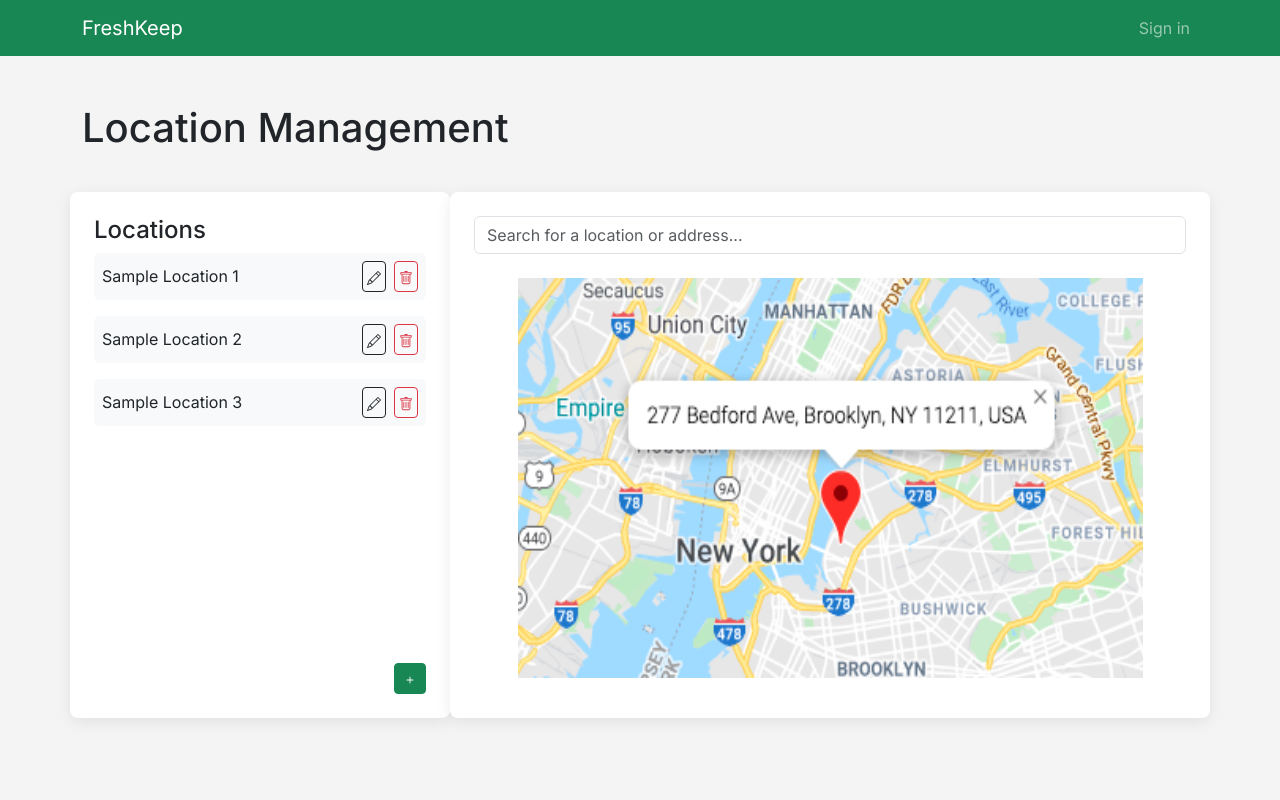
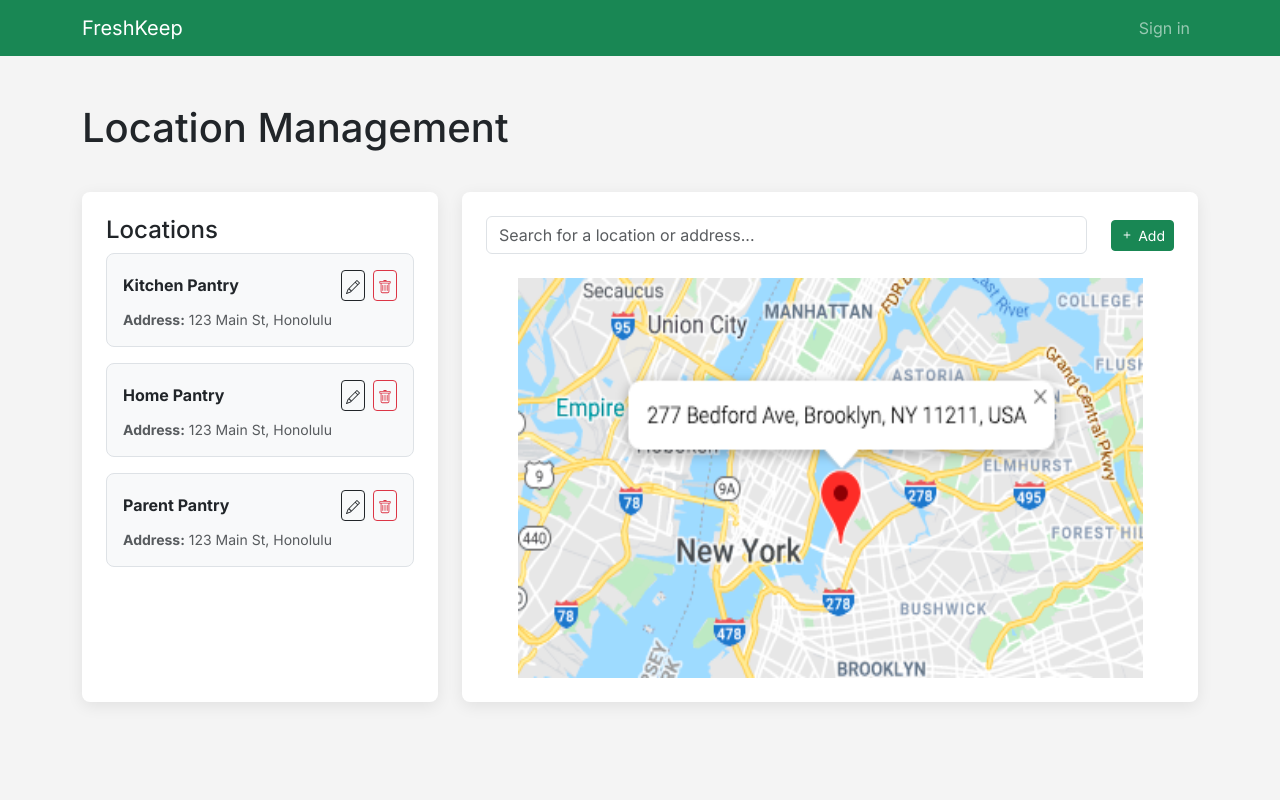
Before and after one commit to freshkeepuh/freshkeep, a Next.js app: page /locations in a window 1280 px wide. Shown: the top 800 px of the page. Built offline with nearby package versions, Linux system fonts and the light colour scheme; no server answers.

Commit message:
Created LocationCard component

```diff
--- a/src/app/locations/page.tsx
+++ b/src/app/locations/page.tsx
@@ -1,114 +1,133 @@
+'use client';
+
 import { Button, Col, Container, Form, Row } from 'react-bootstrap';
-import { Plus, Pencil, Trash } from 'react-bootstrap-icons';
+import { Plus } from 'react-bootstrap-icons';
 import Image from 'next/image';
+import LocationCard from '../../components/LocationCard';
 
 const sampleLocations = [
-  'Sample Location 1',
-  'Sample Location 2',
-  'Sample Location 3',
+  {
+    id: '1',
+    name: 'Kitchen Pantry',
+    address: '123 Main St, Honolulu'
+  },
+  {
+    id: '2',
+    name: 'Home Pantry',
+    address: '123 Main St, Honolulu'
+  },
+  {
+    id: '3',
+    name: 'Parent Pantry',
+    address: '123 Main St, Honolulu'
+  },
 ];
 
-const LocationsPage = () => (
+const LocationsPage = () => {
+  // Placeholder functions for handling actions
+  const handleEditLocation = (id: string) => {
+    // TODO: edit
+  };
+
+  const handleDeleteLocation = (id: string) => {
+    // TODO: delete
+  };
+
+  const handleAddLocation = () => {
+    // TODO: add
+  };
+
+  return (
     <main style={{ background: '#f4f4f4', minHeight: '100vh', paddingTop: '2rem', paddingBottom: '2rem' }}>
       <Container>
-      {/* Title Row */}
+        {/* Title */}
         <Row className="mb-4 align-items-center" style={{ minHeight: '80px' }}>
           <Col>
             <h1 className="m-0">Location Management</h1>
           </Col>
         </Row>
-      <Row>
+        <Row className="g-4">
           {/* Location List */}
-        <Col
-          md={4}
-          className="d-flex flex-column"
+          <Col md={4}>
+            <div
+              className="d-flex flex-column h-100"
               style={{
                 background: '#fff',
                 borderRadius: '8px',
                 boxShadow: '0 4px 16px rgba(0,0,0,0.08)',
                 padding: '1.5rem',
                 minHeight: '500px',
-            marginBottom: '2rem',
               }}
             >
               <div>
                 <h4>Locations</h4>
                 <ul className="list-unstyled">
-              {sampleLocations.map((loc) => (
-                <li
-                  key={loc}
-                  className="d-flex align-items-center justify-content-between mb-3 p-2"
-                  style={{
-                    background: '#f8f9fa',
-                    borderRadius: '6px',
-                  }}
-                >
-                  <span>{loc}</span>
-                  <span>
-                    <Button
-                      variant="outline-dark"
-                      size="sm"
-                      className="me-2 p-1"
-                      aria-label={`Edit ${loc}`}
-                    >
-                      <Pencil />
-                    </Button>
-                    <Button
-                      variant="outline-danger"
-                      size="sm"
-                      className="p-1"
-                      aria-label={`Delete ${loc}`}
-                    >
-                      <Trash />
-                    </Button>
-                  </span>
-                </li>
+                  {sampleLocations.map((location) => (
+                    <LocationCard
+                      key={location.id}
+                      id={location.id}
+                      name={location.name}
+                      address={location.address}
+                      onEdit={handleEditLocation}
+                      onDelete={handleDeleteLocation}
+                    />
                   ))}
                 </ul>
               </div>
-          {/* Add Location Button */}
-          <div className="mt-auto d-flex justify-content-end">
-            <Button
-              variant="success"
-              size="sm"
-              aria-label="Add Location"
-            >
-              <Plus />
-            </Button>
             </div>
           </Col>
 
           {/* Map Display & Search Bar */}
-        <Col
-          md={8}
+          <Col md={8}>
+            <div
+              className="h-100"
               style={{
                 background: '#fff',
                 borderRadius: '8px',
                 boxShadow: '0 4px 16px rgba(0,0,0,0.08)',
                 padding: '1.5rem',
-            marginBottom: '2rem',
+                minHeight: '500px',
               }}
             >
               {/* Search Bar */}
-          <Form className="mb-4">
+              <Row className="mb-4 align-items-center">
+                <Col>
                   <Form.Control
                     type="text"
                     placeholder="Search for a location or address..."
                   />
-          </Form>
+                </Col>
+                {/* Add Location Button */}
+                <Col xs="auto">
+                  <Button
+                    variant="success"
+                    size="sm"
+                    aria-label="Add Location"
+                    onClick={handleAddLocation}
+                    className="d-flex align-items-center"
+                  >
+                    <Plus className="me-1"/>
+                    Add
+                  </Button>
+                </Col>
+              </Row>
               {/* Google Maps Placeholder */}
-          <div className="mb-3 d-flex justify-content-center">
+              <Row>
+                <Col className="text-center">
                   <Image
                     src="/map-placeholder.png"
                     alt="not found"
                     width={625}
                     height={400}
                   />
+                </Col>
+              </Row>
             </div>
           </Col>
         </Row>
       </Container>
     </main>
   );
+};
 
 export default LocationsPage;
--- /dev/null
+++ b/src/components/LocationCard.tsx
@@ -0,0 +1,53 @@
+import { Button } from 'react-bootstrap';
+import { Pencil, Trash } from 'react-bootstrap-icons';
+
+interface LocationCardProps {
+  id: string;
+  name: string;
+  address: string;
+  onEdit: (id: string) => void;
+  onDelete: (id: string) => void;
+}
+
+const LocationCard = ({ id, name, address, onEdit, onDelete }: LocationCardProps) => (
+  <li
+    className="d-flex flex-column mb-3 p-3"
+    style={{
+      background: '#f8f9fa',
+      borderRadius: '8px',
+      border: '1px solid #dee2e6',
+    }}
+  >
+    {/* Header with name and action buttons */}
+    <div className="d-flex align-items-center justify-content-between mb-2">
+      <h6 className="mb-0 fw-bold text-dark">{name}</h6>
+      <span>
+        <Button
+          variant="outline-dark"
+          size="sm"
+          className="me-2 p-1"
+          aria-label={`Edit ${name}`}
+          onClick={() => onEdit(id)}
+        >
+          <Pencil />
+        </Button>
+        <Button
+          variant="outline-danger"
+          size="sm"
+          className="p-1"
+          aria-label={`Delete ${name}`}
+          onClick={() => onDelete(id)}
+        >
+          <Trash />
+        </Button>
+      </span>
+    </div>
+
+    {/* Address */}
+    <div className="text-muted small">
+      <strong>Address:</strong> {address}
+    </div>
+  </li>
+);
+
+export default LocationCard;
```
Lines whose indentation alone changed are shown as unchanged.
